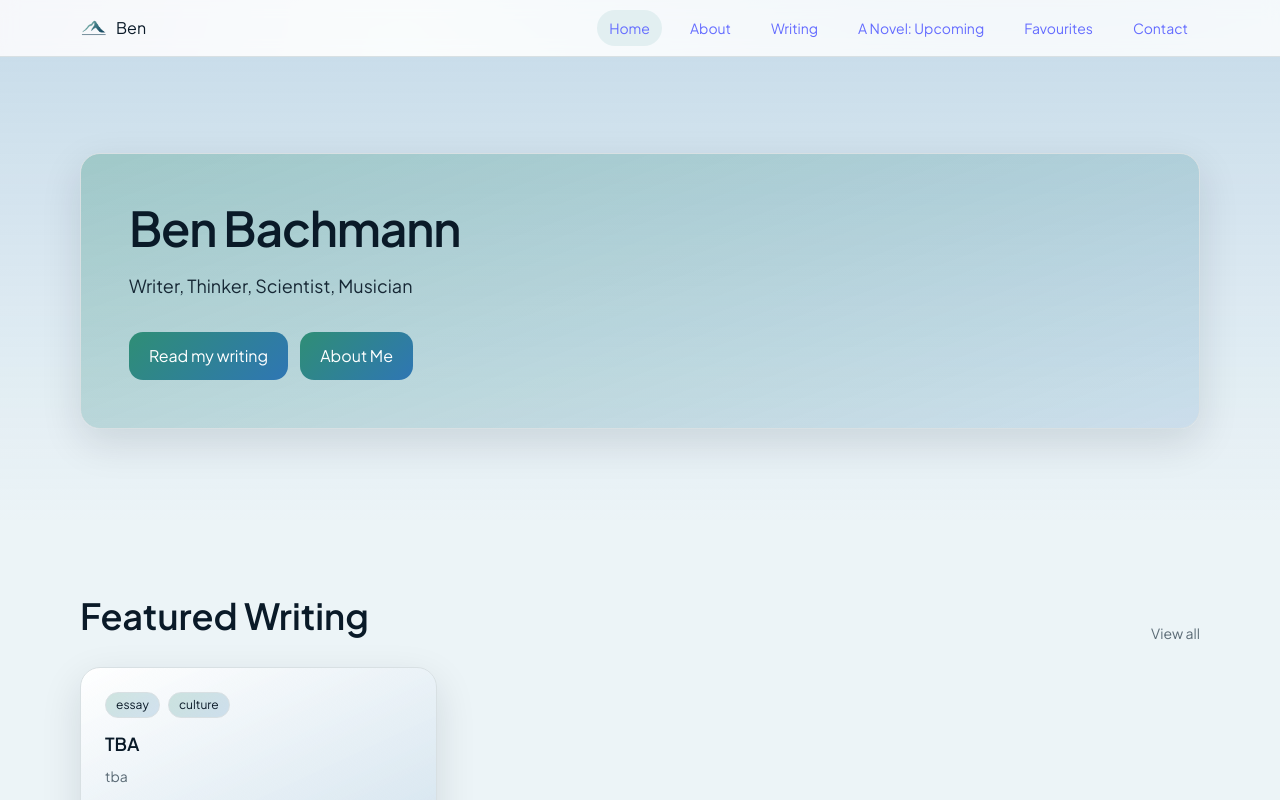
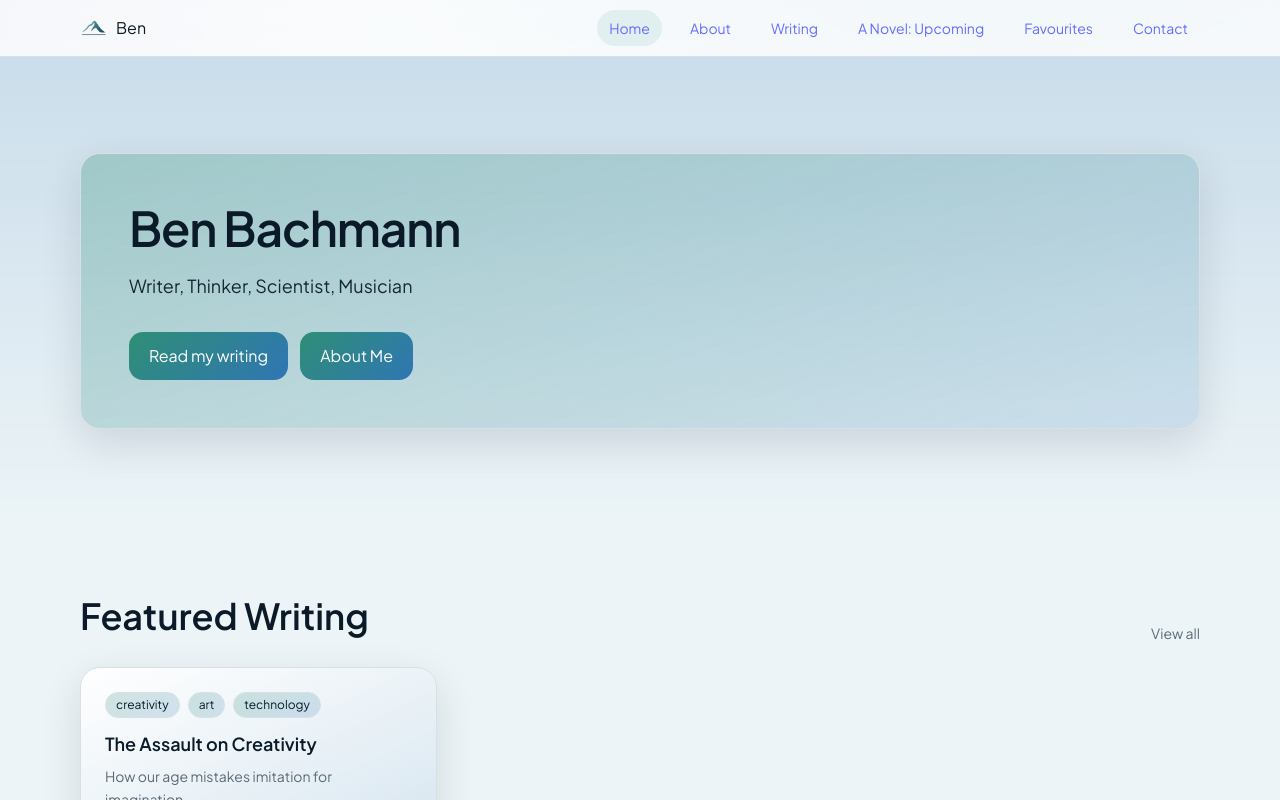
Before and after one commit to BenBachmann/personal-website, a React (Vite) app: page / in a window 1280 px wide. Built offline with nearby package versions, Linux system fonts and the light colour scheme.

Commit message:
added first essay

```diff
--- a/src/App.jsx
+++ b/src/App.jsx
@@ -75,13 +75,13 @@ const ABOUT = {
   photoUrl: "/profile_picture.jpg",
   bio: `My name is Ben Bachmann. My goal is to bring into public life a point of view that is both modern and rooted in classical thought. My background includes degrees in both the natural sciences and humanities, experience at tech startups, as well as extensive training as a classical musician. I am currently completing a novel, and I regularly post articles on a wide range of topics on Substack.`,
   highlights: [
-    { title: "Current Work", items: ["Weekly essays on Substack", "Placeholder"] },
+    { title: "Current Work", items: ["Biweekly essays on Substack", "Novel"] },
     { title: "Interests", items: ["TBA"] },
   ],
 };
 
 const WRITING_CARDS = [
-  { title: "TBA", excerpt: "tba", href: "#", tags: ["essay", "culture"] }
+  { title: "The Assault on Creativity", excerpt: "How our age mistakes imitation for imagination", href: "#https://open.substack.com/pub/ben1568308/p/the-assault-on-creativity?r=2kziwg&utm_campaign=post&utm_medium=web&showWelcomeOnShare=true", tags: ["creativity", "art", "technology"] }
 ];
 
 const NOVEL = { title: "A Novel: Upcoming", description: "Need to add description", intent: "add inspiration" };
```
